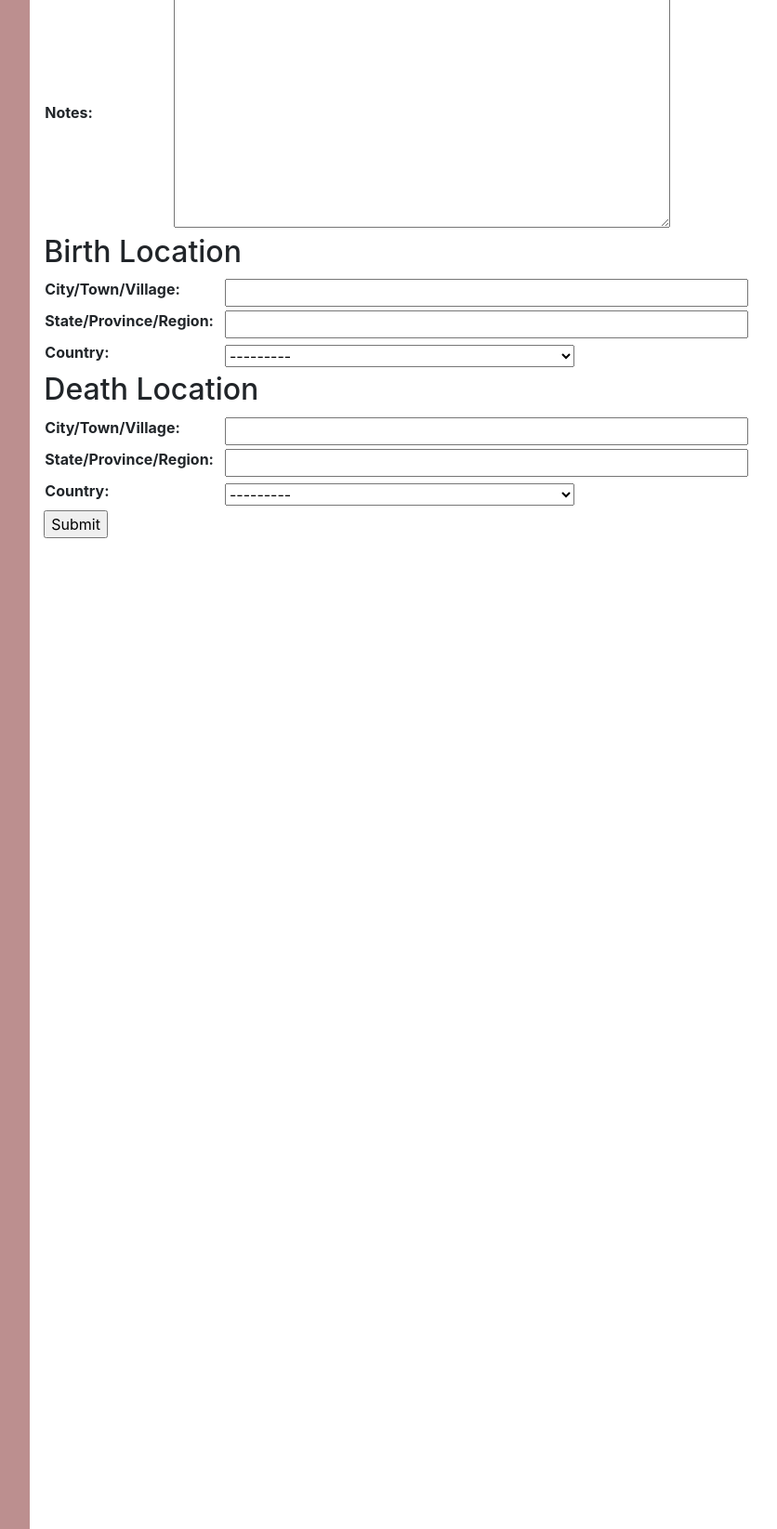
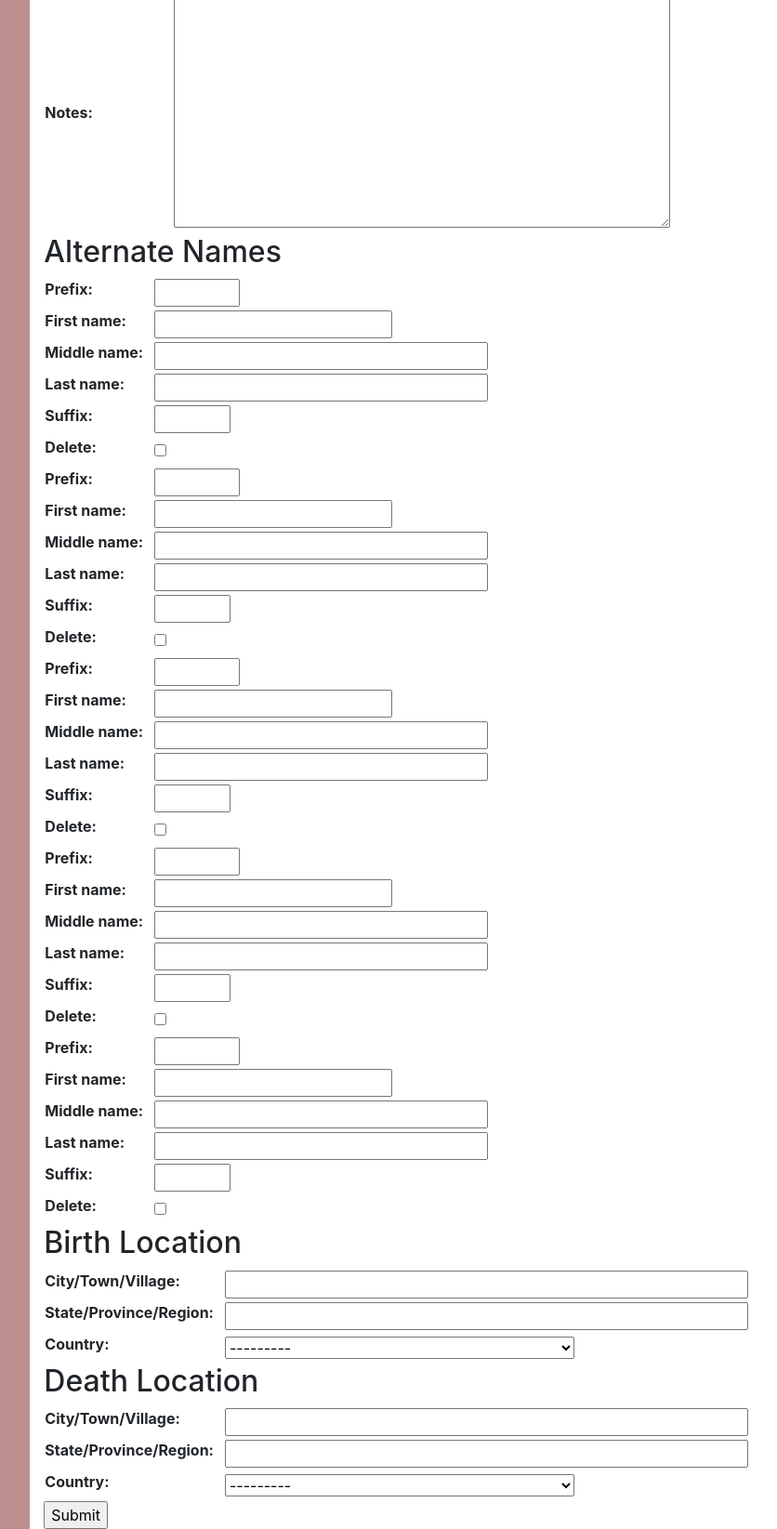
Before and after one commit to star4z/familytree, a Django app: page /webapp/add_person/ in a window 1280 px wide. Shown: the part 488-2133 px from the top of the page at 93% size, without its empty margins (181-1017 px from the left). Run offline with Django 3.2, Linux system fonts and the light colour scheme; data that the repository does not hold is empty; parts of the project's set-up code (start-up, migrations or seed data) failed here and were passed over; some libraries are stand-ins or nearby versions.

Commit message:
Able to Add Alternate Names

```diff
--- a/familytree/webapp/forms.py
+++ b/familytree/webapp/forms.py
@@ -1,9 +1,10 @@
+from django import forms
 from django.forms import ModelForm
-from django import forms
-from webapp.models import Person, LegalName, Location, Partnership
+from django.forms import BaseModelFormSet
+from webapp.models import Person, LegalName, Location, Partnership, AlternateName
 
 
-class AddNameForm(forms.ModelForm):
+class AddNameForm(ModelForm):
     class Meta:
         model = LegalName
         exclude = ['tree']
@@ -26,13 +27,12 @@ class AddPersonForm(ModelForm):
             'notes': forms.Textarea(attrs={'rows': 10, 'cols': '50'})
         }
 
-'''
-Have a formset for Alternate Name Form
-'''
+
 class AlternateNameForm(ModelForm):
+    first_name = forms.CharField(required=False)
     class Meta:
         model = AlternateName
-        exclude = ['tree', 'person']
+        exclude = ['person','tree']
         widgets = {
             'prefix': forms.TextInput(attrs={'size': '4'}),
             'first_name': forms.TextInput(attrs={'size': '30'}),
--- a/familytree/webapp/templates/webapp/add_person.html
+++ b/familytree/webapp/templates/webapp/add_person.html
@@ -7,10 +7,12 @@
             {% csrf_token %}
             <table>
                 {{ name_form.as_table }}
-                {{ alternate_name_form.as_table }}
                 {{ person_form.as_table }}
             </table>
-
+            <h2> Alternate Names </h2>
+            <table>
+                {{ alt_name_formset.as_table}}
+            </table>
             <h2>Birth Location</h2>
             <table>
                 {{ birth_location_form.as_table }}
--- a/familytree/webapp/views.py
+++ b/familytree/webapp/views.py
@@ -2,17 +2,22 @@ from django.shortcuts import render
 from django.views import generic
 from django.shortcuts import redirect
 from django.http import HttpResponseRedirect
-from webapp.models import Person, Partnership, Location, LegalName
-from webapp.forms import AddPersonForm, AddNameForm, AddLocationForm, AddPartnershipForm
+from webapp.models import Person, Partnership, Location, LegalName, AlternateName
+from webapp.forms import AddPersonForm, AddNameForm, AddLocationForm, AddPartnershipForm, AlternateNameForm
 from django.views.generic.edit import CreateView
 from django.views.decorators.http import require_POST
+from django.forms import modelformset_factory
+from django.forms import inlineformset_factory
 
 
 def add_person(request):
+    AlternateNameFormSet = inlineformset_factory(Person, AlternateName, form=AlternateNameForm, extra=5, can_delete=True)
+    person = Person()
     if request.method == 'POST':
         # if this is a POST request we need to process the form data
         name_form = AddNameForm(request.POST)
-        person_form = AddPersonForm(request.POST)
+        person_form = AddPersonForm(request.POST, instance=person)
+        alt_name_formset = AlternateNameFormSet(request.POST, instance=person)
         birth_location_form = AddLocationForm(request.POST, prefix="birth_location")
         death_location_form = AddLocationForm(request.POST, prefix="death_location")
 
@@ -20,6 +25,7 @@ def add_person(request):
         form_validations = (
             person_form.is_valid(),
             name_form.is_valid(),
+            alt_name_formset.is_valid(),
             birth_location_form.is_valid(),
             death_location_form.is_valid()
         )
@@ -33,8 +39,14 @@ def add_person(request):
             # Create a Person instance from person form's data
             # Person instance's Legal Name attribute will be a foreign key
             created_person = person_form.save(commit=False)
-            created_person.add(created_alternate_name_id)
             created_person.legal_name = created_legal_name
+            created_person.save()
+
+            # Create Alternate Name for person
+            alt_names=alt_name_formset.save(commit=False)
+            for alt_name in alt_names:
+                alt_name.person_id = created_person.id
+                alt_name.save()
 
             # Check each location form's data and query for existing Location
             # instances.
@@ -64,13 +76,15 @@ def add_person(request):
     # if a GET (or any other method) we'll create a blank form
     else:
         name_form = AddNameForm()
-        person_form = AddPersonForm()
+        person_form = AddPersonForm(instance=person)
+        alt_name_formset = AlternateNameFormSet(instance=person)
         birth_location_form = AddLocationForm(prefix="birth_location")
         death_location_form = AddLocationForm(prefix="death_location")
 
     context = {
         'name_form': name_form,
         'person_form': person_form,
+        'alt_name_formset': alt_name_formset,
         'birth_location_form': birth_location_form,
         'death_location_form': death_location_form
     }
```
Also changed, not shown: familytree/webapp/admin.py (+7 -1 lines).
